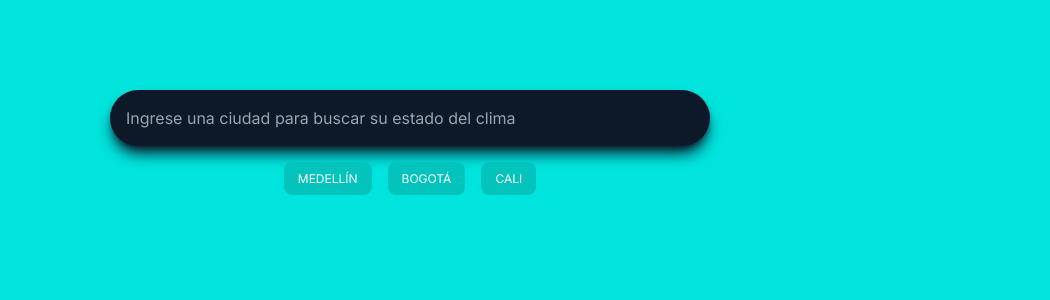
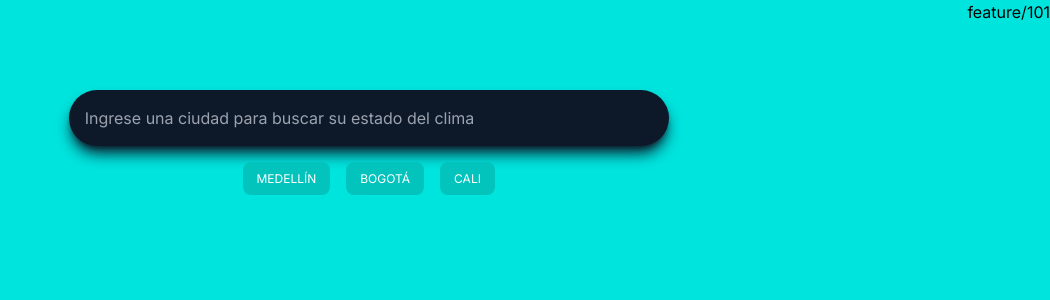
Before and after one commit to edtabo/weather-app, a Next.js app: page / in a window 1280 px wide. Shown: the top 300 px of the page, without its empty margins (230-1280 px from the left). Built offline with nearby package versions, Linux system fonts and the light colour scheme.

Commit message:
Update page.tsx

```diff
--- a/src/app/page.tsx
+++ b/src/app/page.tsx
@@ -96,6 +96,7 @@ export default function Home() {
 
         {data && <Weather data={data} />}
       </div>
+      <p>feature/101</p>
       <ToastContainer />
     </main>
   );
```
